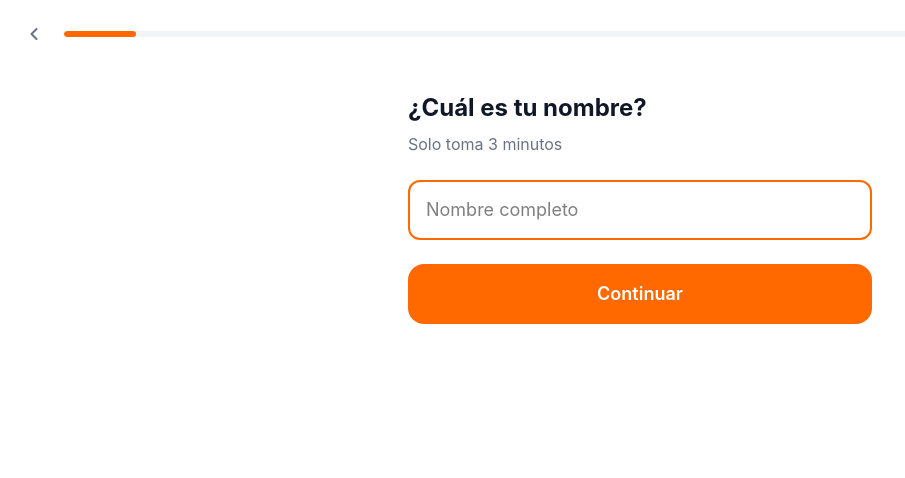
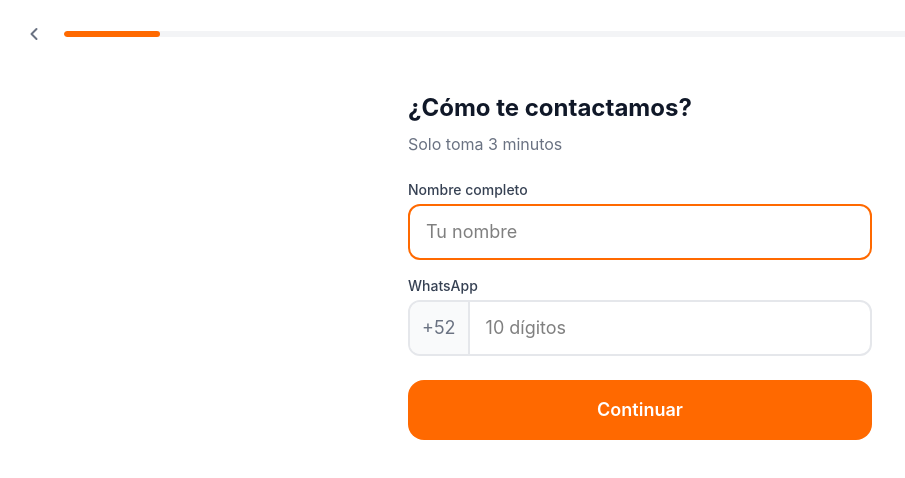
Before and after one commit to Gibranhiko/viva-casa-leads, a React (Vite) app: page / in a window 1280 px wide. Both pictures are taken after a click on the button "Quiero comprar casa". Shown: the top 478 px of the page, without its empty margins (0-905 px from the left). Built offline with nearby package versions, Linux system fonts and the light colour scheme; no server answers.

Commit message:
reduce steps

```diff
--- a/index.html
+++ b/index.html
@@ -14,6 +14,11 @@
     <meta name="apple-mobile-web-app-status-bar-style" content="default" />
     <meta name="apple-mobile-web-app-title" content="Viva Casa" />
 
+    <!-- Fonts -->
+    <link rel="preconnect" href="https://fonts.googleapis.com" />
+    <link rel="preconnect" href="https://fonts.gstatic.com" crossorigin />
+    <link href="https://fonts.googleapis.com/css2?family=Cinzel:wght@600;700&display=swap" rel="stylesheet" />
+
     <!-- SEO básico -->
     <meta name="description" content="Encuentra tu hogar ideal con Viva Casa. Completa tu perfil y te ayudamos a conseguir el crédito que necesitas." />
   </head>
--- a/src/pages/ConfirmationPage.tsx
+++ b/src/pages/ConfirmationPage.tsx
@@ -3,7 +3,7 @@ import { useNavigate } from 'react-router'
 import logo from '@/assets/viva-casa-logo.png'
 import { MessageCircle } from 'lucide-react'
 
-const WHATSAPP_NUMBER = '528110000000'
+const WHATSAPP_NUMBER = '528186018847'
 
 export function ConfirmationPage() {
   const nombre = useFormStore((s) => s.nombre)
@@ -24,7 +24,7 @@ export function ConfirmationPage() {
         </svg>
       </div>
 
-      <h1 className="text-2xl font-bold text-white mb-2">
+      <h1 className="text-2xl font-bold text-white mb-2" style={{ fontFamily: "'Cinzel', serif" }}>
         ¡Gracias{nombre ? `, ${nombre}` : ''}!
       </h1>
       <p className="text-orange-100 max-w-xs mb-8">
--- a/src/pages/SellerConfirmationPage.tsx
+++ b/src/pages/SellerConfirmationPage.tsx
@@ -3,7 +3,7 @@ import { useNavigate } from 'react-router'
 import logo from '@/assets/viva-casa-logo.png'
 import { MessageCircle } from 'lucide-react'
 
-const WHATSAPP_NUMBER = '528110000000'
+const WHATSAPP_NUMBER = '528186018847'
 
 export function SellerConfirmationPage() {
   const nombre = useSellerFormStore((s) => s.nombre)
@@ -24,7 +24,7 @@ export function SellerConfirmationPage() {
         </svg>
       </div>
 
-      <h1 className="text-2xl font-bold text-white mb-2">
+      <h1 className="text-2xl font-bold text-white mb-2" style={{ fontFamily: "'Cinzel', serif" }}>
         ¡Gracias{nombre ? `, ${nombre}` : ''}!
       </h1>
       <p className="text-orange-100 max-w-xs mb-8">
--- /dev/null
+++ b/src/steps/StepBusqueda.tsx
@@ -0,0 +1,73 @@
+import { useState } from 'react'
+import { useFormStore } from '@/store/useFormStore'
+import { StepCard } from '@/components/form/StepCard'
+import { MultiChip } from '@/components/form/MultiChip'
+import { StepLayout } from '@/components/form/StepLayout'
+import type { TipoInmueble } from '@/types/lead'
+
+const ZONAS = [
+  { value: 'monterrey', label: 'Monterrey' },
+  { value: 'san_pedro', label: 'San Pedro Garza García' },
+  { value: 'santa_catarina', label: 'Santa Catarina' },
+  { value: 'guadalupe', label: 'Guadalupe' },
+  { value: 'apodaca', label: 'Apodaca' },
+  { value: 'escobedo', label: 'General Escobedo' },
+  { value: 'garcia', label: 'García' },
+  { value: 'juarez', label: 'Juárez' },
+  { value: 'san_nicolas', label: 'San Nicolás de los Garza' },
+  { value: 'cadereyta', label: 'Cadereyta' },
+  { value: 'indiferente', label: 'Me da igual' },
+]
+
+const TIPO_OPTIONS = [
+  { value: 'fraccionamiento', label: 'Casa en fraccionamiento' },
+  { value: 'colonia', label: 'Casa en colonia' },
+  { value: 'departamento', label: 'Departamento' },
+  { value: 'indiferente', label: 'Me da igual' },
+]
+
+export function StepBusqueda() {
+  const { zonasInteres, tipoInmueble, setField, nextStep } = useFormStore()
+  const [errors, setErrors] = useState({ zonas: '', tipo: '' })
+
+  const handleToggleZona = (value: string) => {
+    setErrors((p) => ({ ...p, zonas: '' }))
+    if (value === 'indiferente') { setField('zonasInteres', ['indiferente']); return }
+    const without = zonasInteres.filter((z) => z !== 'indiferente')
+    if (without.includes(value)) {
+      setField('zonasInteres', without.filter((z) => z !== value))
+    } else {
+      setField('zonasInteres', [...without, value])
+    }
+  }
+
+  const handleNext = () => {
+    const next = { zonas: '', tipo: '' }
+    if (zonasInteres.length === 0) next.zonas = 'Selecciona al menos una zona'
+    if (!tipoInmueble) next.tipo = 'Selecciona un tipo de propiedad'
+    if (next.zonas || next.tipo) { setErrors(next); return }
+    nextStep()
+  }
+
+  return (
+    <StepLayout title="¿Qué estás buscando?" subtitle="Puedes elegir varias zonas" onNext={handleNext}>
+      <div className="flex flex-col gap-6">
+        <div>
+          <p className="text-sm font-medium text-gray-700 mb-2">Zonas de interés</p>
+          <MultiChip options={ZONAS} selected={zonasInteres} onToggle={handleToggleZona} />
+          {errors.zonas && <p className="text-red-500 text-sm mt-1">{errors.zonas}</p>}
+        </div>
+
+        <div>
+          <p className="text-sm font-medium text-gray-700 mb-2">Tipo de propiedad</p>
+          <StepCard
+            options={TIPO_OPTIONS}
+            selected={tipoInmueble}
+            onSelect={(v) => { setField('tipoInmueble', v as TipoInmueble); setErrors((p) => ({ ...p, tipo: '' })) }}
+          />
+          {errors.tipo && <p className="text-red-500 text-sm mt-1">{errors.tipo}</p>}
+        </div>
+      </div>
+    </StepLayout>
+  )
+}
--- /dev/null
+++ b/src/steps/StepContacto.tsx
@@ -0,0 +1,70 @@
+import { useState } from 'react'
+import { useFormStore } from '@/store/useFormStore'
+import { StepLayout } from '@/components/form/StepLayout'
+
+export function StepContacto() {
+  const { nombre, whatsapp, setField, nextStep } = useFormStore()
+  const [errors, setErrors] = useState({ nombre: '', whatsapp: '' })
+
+  const handleNext = () => {
+    const next = { nombre: '', whatsapp: '' }
+    if (nombre.trim().length < 3) next.nombre = 'Ingresa tu nombre completo'
+    const digits = whatsapp.replace(/\D/g, '')
+    if (digits.length !== 10) next.whatsapp = 'Ingresa los 10 dígitos de tu WhatsApp'
+    if (next.nombre || next.whatsapp) { setErrors(next); return }
+    setField('whatsapp', digits)
+    nextStep()
+  }
+
+  return (
+    <StepLayout
+      title="¿Cómo te contactamos?"
+      subtitle="Solo toma 3 minutos"
+      onNext={handleNext}
+    >
+      <div className="flex flex-col gap-4">
+        <div>
+          <label htmlFor="nombre" className="block text-sm font-medium text-gray-700 mb-1">
+            Nombre completo
+          </label>
+          <input
+            id="nombre"
+            type="text"
+            value={nombre}
+            onChange={(e) => { setField('nombre', e.target.value); setErrors((p) => ({ ...p, nombre: '' })) }}
+            onKeyDown={(e) => e.key === 'Enter' && handleNext()}
+            placeholder="Tu nombre"
+            autoFocus
+            className={`w-full border-2 rounded-xl px-4 py-3 text-lg outline-none transition-colors ${errors.nombre ? 'border-red-500' : 'border-gray-200 focus:border-orange-500'}`}
+          />
+          {errors.nombre && <p className="text-red-500 text-sm mt-1">{errors.nombre}</p>}
+        </div>
+
+        <div>
+          <label htmlFor="whatsapp" className="block text-sm font-medium text-gray-700 mb-1">
+            WhatsApp
+          </label>
+          <div className={`flex items-center border-2 rounded-xl overflow-hidden transition-colors ${errors.whatsapp ? 'border-red-500' : 'border-gray-200 focus-within:border-orange-500'}`}>
+            <span className="px-3 py-3 text-lg text-gray-500 bg-gray-50 border-r-2 border-gray-200 select-none">
+              +52
+            </span>
+            <input
+              id="whatsapp"
+              type="tel"
+              value={whatsapp}
+              onChange={(e) => {
+                setField('whatsapp', e.target.value.replace(/\D/g, '').slice(0, 10))
+                setErrors((p) => ({ ...p, whatsapp: '' }))
+              }}
+              onKeyDown={(e) => e.key === 'Enter' && handleNext()}
+              placeholder="10 dígitos"
+              maxLength={10}
+              className="flex-1 px-4 py-3 text-lg outline-none"
+            />
+          </div>
+          {errors.whatsapp && <p className="text-red-500 text-sm mt-1">{errors.whatsapp}</p>}
+        </div>
+      </div>
+    </StepLayout>
+  )
+}
--- /dev/null
+++ b/src/steps/StepPerfil.tsx
@@ -0,0 +1,76 @@
+import { useState } from 'react'
+import { useFormStore } from '@/store/useFormStore'
+import { StepCard } from '@/components/form/StepCard'
+import { StepLayout } from '@/components/form/StepLayout'
+import type { EstadoCivil, Dependientes } from '@/types/lead'
+
+const ESTADO_CIVIL_OPTIONS = [
+  { value: 'soltero', label: 'Soltero/a' },
+  { value: 'casado', label: 'Casado/a' },
+  { value: 'union_libre', label: 'Unión libre' },
+  { value: 'divorciado', label: 'Divorciado/a' },
+  { value: 'viudo', label: 'Viudo/a' },
+]
+
+const DEPENDIENTES_OPTIONS = [
+  { value: 'ninguno', label: 'Ninguno' },
+  { value: '1_2', label: '1 o 2' },
+  { value: '3_mas', label: '3 o más' },
+]
+
+export function StepPerfil() {
+  const { edad, estadoCivil, dependientes, setField, nextStep } = useFormStore()
+  const [errors, setErrors] = useState({ edad: '', estadoCivil: '', dependientes: '' })
+
+  const handleNext = () => {
+    const next = { edad: '', estadoCivil: '', dependientes: '' }
+    if (!edad || edad < 18 || edad > 80) next.edad = 'Ingresa una edad válida entre 18 y 80 años'
+    if (!estadoCivil) next.estadoCivil = 'Selecciona tu estado civil'
+    if (!dependientes) next.dependientes = 'Selecciona una opción'
+    if (next.edad || next.estadoCivil || next.dependientes) { setErrors(next); return }
+    nextStep()
+  }
+
+  return (
+    <StepLayout title="Tu perfil" onNext={handleNext}>
+      <div className="flex flex-col gap-6">
+        <div>
+          <label htmlFor="edad" className="block text-sm font-medium text-gray-700 mb-1">
+            ¿Cuántos años tienes?
+          </label>
+          <input
+            id="edad"
+            type="number"
+            value={edad ?? ''}
+            onChange={(e) => { setField('edad', parseInt(e.target.value) || null); setErrors((p) => ({ ...p, edad: '' })) }}
+            placeholder="Edad"
+            min={18}
+            max={80}
+            className={`w-full border-2 rounded-xl px-4 py-3 text-lg outline-none transition-colors ${errors.edad ? 'border-red-500' : 'border-gray-200 focus:border-orange-500'}`}
+          />
+          {errors.edad && <p className="text-red-500 text-sm mt-1">{errors.edad}</p>}
+        </div>
+
+        <div>
+          <p className="text-sm font-medium text-gray-700 mb-2">Estado civil</p>
+          <StepCard
+            options={ESTADO_CIVIL_OPTIONS}
+            selected={estadoCivil}
+            onSelect={(v) => { setField('estadoCivil', v as EstadoCivil); setErrors((p) => ({ ...p, estadoCivil: '' })) }}
+          />
+          {errors.estadoCivil && <p className="text-red-500 text-sm mt-1">{errors.estadoCivil}</p>}
+        </div>
+
+        <div>
+          <p className="text-sm font-medium text-gray-700 mb-2">¿Tienes dependientes económicos?</p>
+          <StepCard
+            options={DEPENDIENTES_OPTIONS}
+            selected={dependientes}
+            onSelect={(v) => { setField('dependientes', v as Dependientes); setErrors((p) => ({ ...p, dependientes: '' })) }}
+          />
+          {errors.dependientes && <p className="text-red-500 text-sm mt-1">{errors.dependientes}</p>}
+        </div>
+      </div>
+    </StepLayout>
+  )
+}
--- a/src/steps/StepWelcome.tsx
+++ b/src/steps/StepWelcome.tsx
@@ -24,7 +24,7 @@ export function StepWelcome() {
         <img src={logo} alt="Viva Casa" className="w-52 object-contain" />
 
         <div className="space-y-2 text-center">
-          <h1 className="text-2xl font-bold text-white">
+          <h1 className="text-2xl font-bold text-white" style={{ fontFamily: "'Cinzel', serif" }}>
             Bienvenido a Viva Casa
           </h1>
           <p className="text-orange-100 text-base leading-relaxed">
--- a/src/store/useFormStore.ts
+++ b/src/store/useFormStore.ts
@@ -8,14 +8,14 @@ import type {
 
 export type StepId =
   | 'welcome'
-  | 'nombre' | 'whatsapp' | 'email'
-  | 'edad' | 'estadoCivil' | 'dependientes' | 'domicilio'
+  | 'contacto' | 'email'
+  | 'perfil' | 'domicilio'
   | 'situacionLaboral' | 'empresa' | 'ingreso'
   | 'tipoCredito'
-  | 'nss' | 'precalificacion' | 'participantes'
+  | 'nss' | 'precalificacion'
   | 'banco' | 'enganche'
   | 'presupuesto'
-  | 'usoInmueble' | 'zonas' | 'tipoInmueble' | 'caracteristicas' | 'comentarios'
+  | 'usoInmueble' | 'busqueda' | 'caracteristicas' | 'comentarios'
 
 interface FormData {
   leadId: string
@@ -80,8 +80,8 @@ const INFONAVIT_TYPES: TipoCredito[] = [
 
 function buildSteps(data: FormData): StepId[] {
   const steps: StepId[] = [
-    'welcome', 'nombre', 'whatsapp', 'email',
-    'edad', 'estadoCivil', 'dependientes', 'domicilio',
+    'welcome', 'contacto', 'email',
+    'perfil', 'domicilio',
     'situacionLaboral',
   ]
 
@@ -99,7 +99,7 @@ function buildSteps(data: FormData): StepId[] {
     steps.push('presupuesto')
   }
 
-  steps.push('usoInmueble', 'zonas', 'tipoInmueble', 'caracteristicas', 'comentarios')
+  steps.push('usoInmueble', 'busqueda', 'caracteristicas', 'comentarios')
 
   return steps
 }
```
Also changed, not shown: src/components/form/FormShell.tsx (+6 -16 lines), 1 other file (tests, documents, lock files or other folders).
